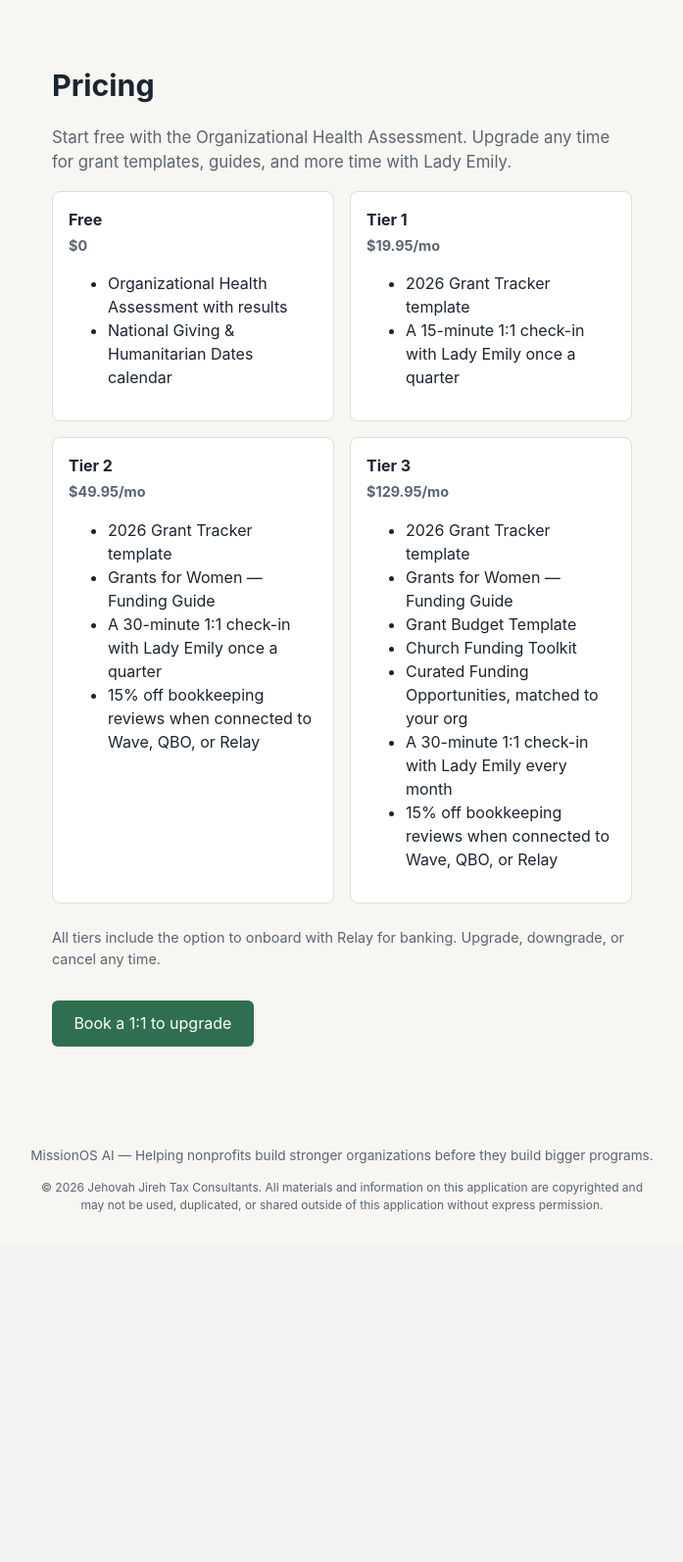
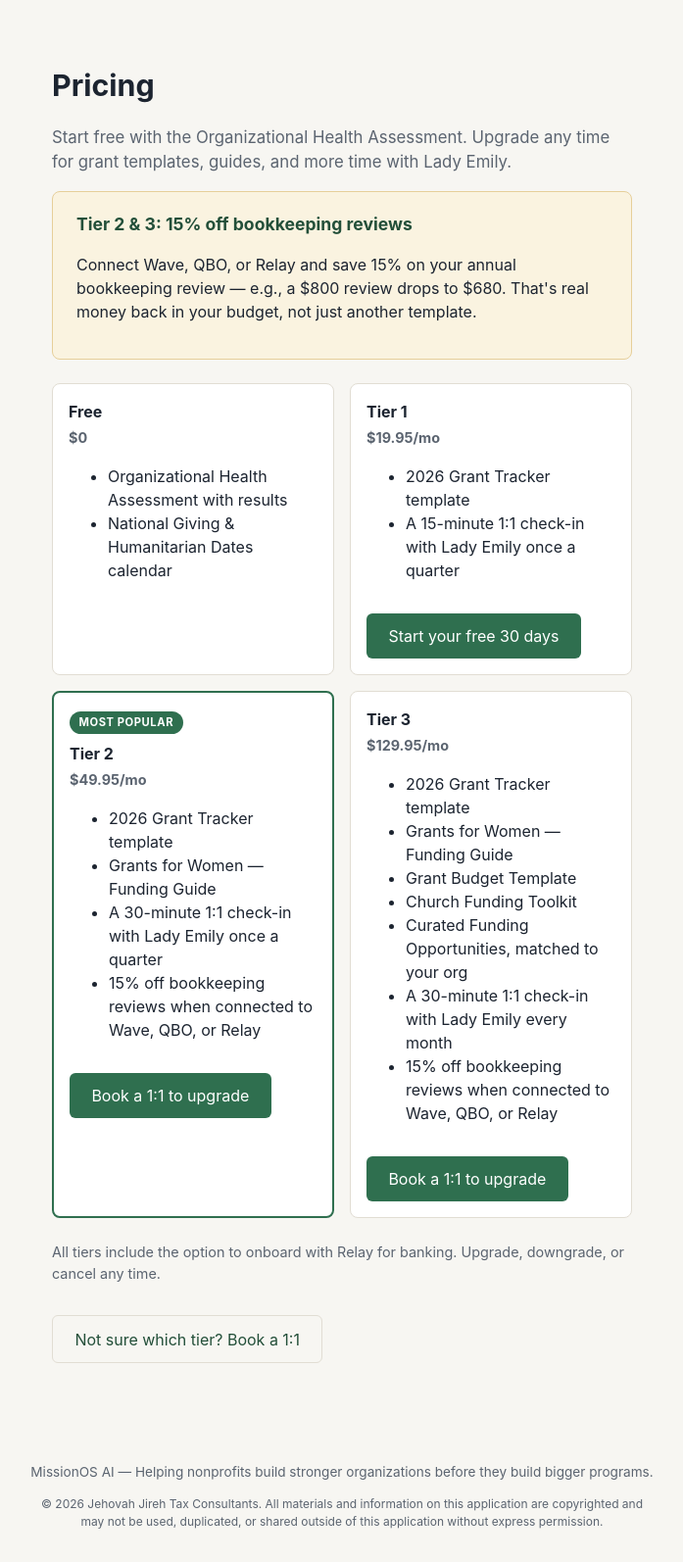
Before and after one commit to JJTC-web/Missions-ai, a Flask app: page /tiers in a window 1280 px wide. Shown: the part 71-1665 px from the top of the page at 98% size, without its empty margins (291-988 px from the left). Before the commit the page ends 1308 px from the top, so only its background shows below. Run offline with Flask 3, Linux system fonts and the light colour scheme; some libraries are stand-ins or nearby versions.

Commit message:
Sales funnel improvements: gate action plan, headline ROI, anchor Tier 2
- Free results now unlock the full step-by-step action plan for only
  the first gap area; remaining gap areas show a locked teaser with
  an "Unlock your complete action plan" CTA to /tiers. Admin always
  sees every area unlocked (same convention as Funding Opportunities),
  with a note explaining what free visitors see.
- /tiers leads with a bookkeeping-discount callout with a concrete
  dollar example ($800 review -> $680), since that's the only benefit
  on the page with a quantifiable payback.
- Tier 2 is visually anchored as "Most Popular."
- Tier 1 gets a direct "Start your free 30 days" CTA (a pre-filled
  mailto to the admin notification address, since there's no
  self-serve billing yet) instead of routing everyone through the
  same "Book a 1:1" link regardless of how big a commitment they're
  making.

These reposition the page to sell outcomes (never miss a deadline,
get real money back, see your full plan) rather than just listing
what's in each tier.

```diff
--- a/app.py
+++ b/app.py
@@ -125,6 +125,13 @@ def giving_calendar():
     return render_template("giving_calendar.html", giving_dates=GIVING_DATES)
 
 
+TRIAL_MAILTO = (
+    "mailto:" + email_notify.ADMIN_NOTIFICATION_EMAIL
+    + "?subject=" + "Start%20my%20free%2030-day%20Tier%201%20trial"
+    + "&body=" + "Organization%20name%3A%0D%0AContact%20email%3A%0D%0A"
+)
+
+
 @app.route("/tiers")
 def tiers_page():
     return render_template(
@@ -135,6 +142,7 @@ def tiers_page():
         tier_features=TIER_FEATURES,
         tier_footnote=TIER_FOOTNOTE,
         booking_url=BOOKING_URL,
+        trial_mailto=TRIAL_MAILTO,
     )
 
 
--- a/static/style.css
+++ b/static/style.css
@@ -333,6 +333,17 @@ fieldset.question legend {
   margin-top: 0;
 }
 
+.plan-card-locked {
+  background: #faf8f3;
+  border-style: dashed;
+}
+
+.plan-card-locked h3 {
+  display: flex;
+  align-items: center;
+  gap: 0.5rem;
+}
+
 .plan-timeline {
   color: var(--muted);
 }
@@ -397,6 +408,39 @@ fieldset.question legend {
 .funding-card h4 {
   margin-top: 0;
   margin-bottom: 0.25rem;
+}
+
+.funding-card-popular {
+  border: 2px solid var(--accent);
+  position: relative;
+}
+
+.popular-ribbon {
+  display: inline-block;
+  background: var(--accent);
+  color: #fff;
+  font-size: 0.7rem;
+  font-weight: 700;
+  text-transform: uppercase;
+  letter-spacing: 0.05em;
+  padding: 0.2rem 0.6rem;
+  border-radius: 999px;
+  margin: 0 0 0.5rem;
+}
+
+.callout-box {
+  background: #faf3e0;
+  border: 1px solid #e6cf9a;
+  border-radius: 8px;
+  padding: 1.25rem 1.5rem;
+  margin-bottom: 1.5rem;
+}
+
+.callout-title {
+  font-weight: 700;
+  font-size: 1.1rem;
+  margin: 0 0 0.4rem;
+  color: var(--accent-dark);
 }
 
 .funding-meta {
--- a/templates/tiers.html
+++ b/templates/tiers.html
@@ -6,9 +6,19 @@
   <p class="lede">Start free with the Organizational Health Assessment. Upgrade any time for grant templates, guides, and more time with Lady Emily.</p>
 </section>
 
+<div class="callout-box">
+  <p class="callout-title">Tier 2 &amp; 3: 15% off bookkeeping reviews</p>
+  <p>
+    Connect Wave, QBO, or Relay and save 15% on your annual bookkeeping review &mdash;
+    e.g., a $800 review drops to $680. That's real money back in your budget, not just
+    another template.
+  </p>
+</div>
+
 <div class="funding-cards">
   {% for tier in tier_order %}
-  <div class="funding-card">
+  <div class="funding-card{% if tier == 'tier2' %} funding-card-popular{% endif %}">
+    {% if tier == 'tier2' %}<p class="popular-ribbon">Most Popular</p>{% endif %}
     <h4>{{ tier_labels[tier] }}</h4>
     <p class="funding-meta"><strong>{{ tier_pricing[tier] }}</strong></p>
     <ul>
@@ -16,6 +26,11 @@
       <li>{{ feature }}</li>
       {% endfor %}
     </ul>
+    {% if tier == 'tier1' %}
+    <a class="button" href="{{ trial_mailto }}">Start your free 30 days</a>
+    {% elif tier in ('tier2', 'tier3') %}
+    <a class="button" href="{{ booking_url }}" target="_blank" rel="noopener">Book a 1:1 to upgrade</a>
+    {% endif %}
   </div>
   {% endfor %}
 </div>
@@ -23,6 +38,6 @@
 <p class="funding-meta">{{ tier_footnote }}</p>
 
 <p>
-  <a class="button" href="{{ booking_url }}" target="_blank" rel="noopener">Book a 1:1 to upgrade</a>
+  <a class="button button-secondary" href="{{ booking_url }}" target="_blank" rel="noopener">Not sure which tier? Book a 1:1</a>
 </p>
 {% endblock %}
```
Also changed, not shown: templates/results.html (+15 -0 lines).
